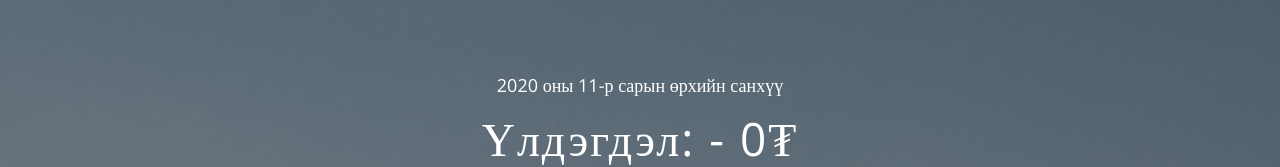
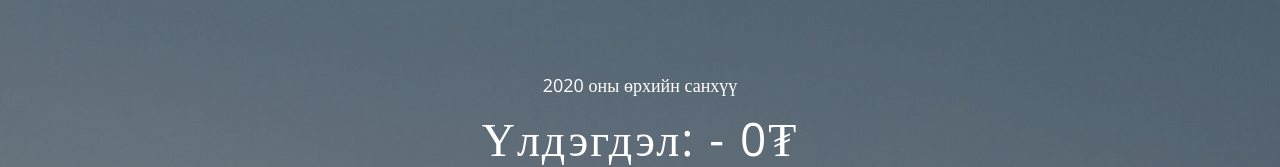
Before and after one commit to Jvkhlntgs/Financial-project, a plain HTML site: page index.html in a window 1280 px wide. Shown: the top 167 px of the page. Drawn offline with nearby package versions, Linux system fonts and the light colour scheme.

Commit message:
Now its done really

```diff
--- a/app.js
+++ b/app.js
@@ -67,7 +67,7 @@ var uiController = (function () {
     displayDate: function () {
       var today = new Date();
       document.querySelector(DOMstrings.dateLabel).textContent =
-        today.getFullYear() + " оны " + today.getMonth();
+        today.getFullYear() + " оны ";
     },
 
     getInput: function () {
--- a/index.html
+++ b/index.html
@@ -12,7 +12,7 @@
         <div class="top">
             <div class="budget">
                 <div class="budget__title">
-                     <span class="budget__title--month">Sariin orlogo zarlaga</span>-р сарын өрхийн санхүү
+                     <span class="budget__title--month">Sariin orlogo zarlaga</span>өрхийн санхүү
                 </div>
 
                 <div class="budget__value">+ 2,345.64</div>
```
